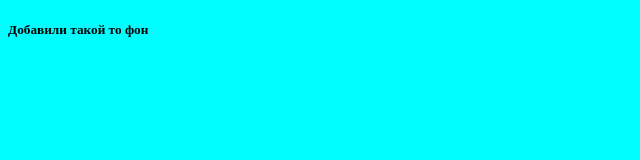
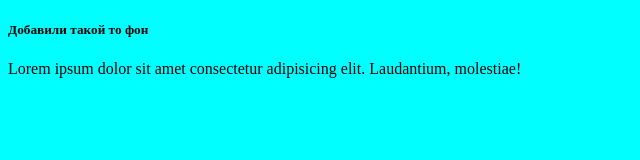
Before and after one commit to Joraborajora/2Example, a plain HTML site: page index.html in a window 1280 px wide. Shown: the whole page, without its empty margins (0-640 px from the left). Drawn offline with Linux system fonts and the light colour scheme.

Commit message:
add text

```diff
--- a/index.html
+++ b/index.html
@@ -10,5 +10,6 @@
 
 
     <h5>Добавили такой то фон</h5>
+    <p>Lorem ipsum dolor sit amet consectetur adipisicing elit. Laudantium, molestiae!</p>
 </body>
 </html>
```
